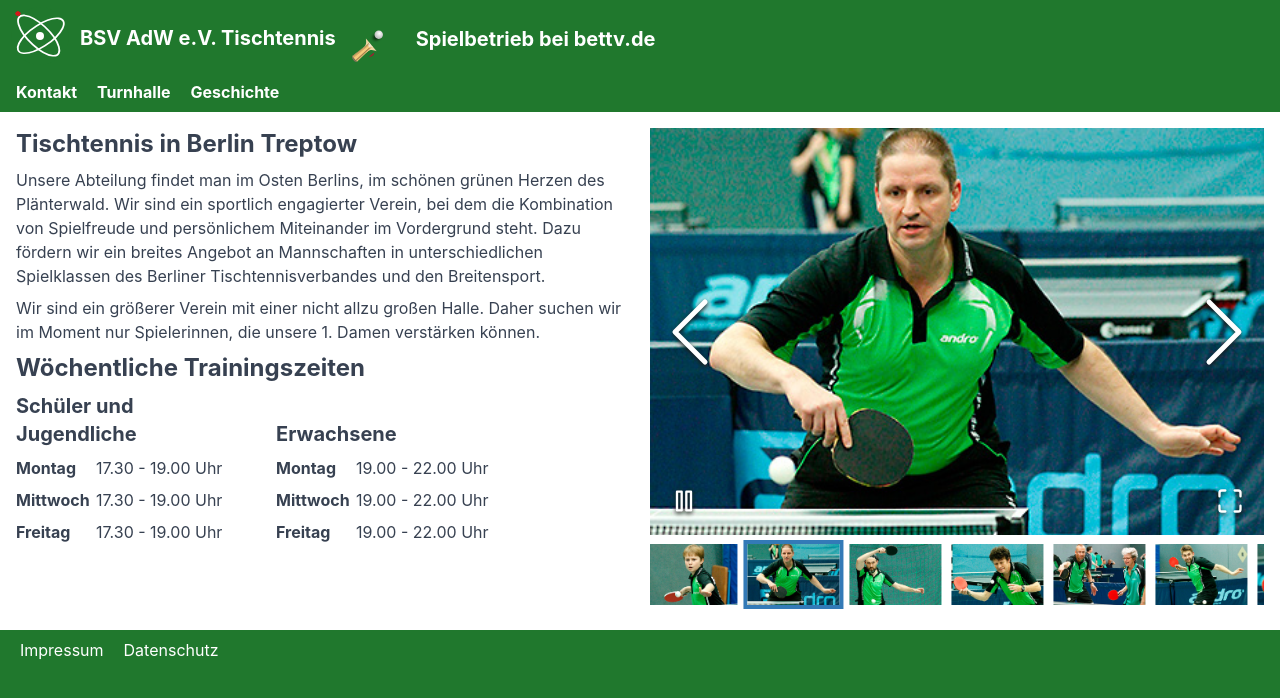
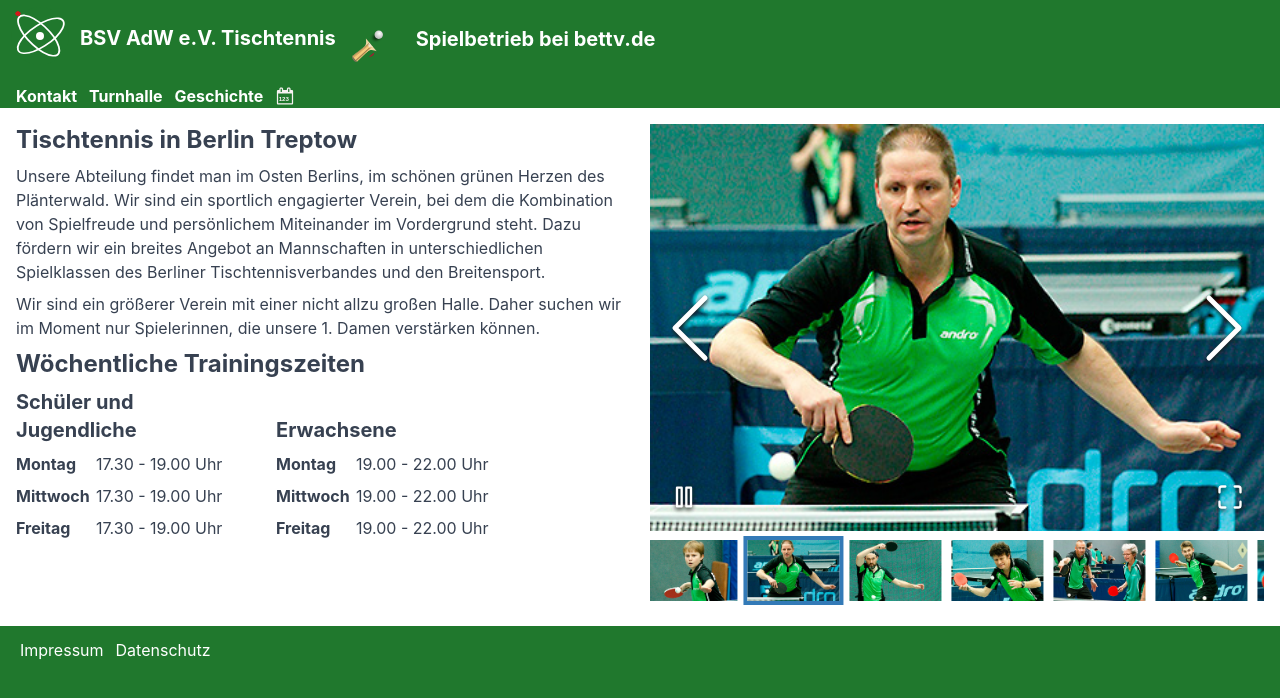
Before and after one commit to sbry/bsvadw.de, a Next.js app in the folder site/: page / in a window 1280 px wide. Shown: the top 698 px of the page. Built offline with nearby package versions, Linux system fonts and the light colour scheme.

Commit message:
added calendar icon to header

```diff
--- a/site/components/activelink.js
+++ b/site/components/activelink.js
@@ -1,6 +1,6 @@
 import {useRouter} from 'next/router'
 
-const ActiveLink = ({children, href}) => {
+const ActiveLink = ({children, href, title, className}) => {
     const router = useRouter()
 
     const handleClick = (e) => {
@@ -9,7 +9,7 @@ const ActiveLink = ({children, href}) => {
     }
 
     return (
-        <a className={router.asPath === href ? 'active' : ''}
+        <a title={title} className={router.asPath === href ? 'active ' : ' ' + className}
            href={href} onClick={handleClick}>
             {children}
         </a>
--- a/site/components/header.js
+++ b/site/components/header.js
@@ -42,10 +42,17 @@ const Header = () => {
                     <ActiveLink
                         key={item.name}
                         href={item.href}
+                        className={""}
                     >
                         {item.name}
                     </ActiveLink>
                 ))}
+                <ActiveLink
+                    key="Hallenkalender"
+                    href="/kalender"
+                    title={"Hallenkalender"}
+                > <img src="/images/icon/calendar.svg" className={"w-5 h-5 mt-0.5"}/>
+                </ActiveLink>
             </nav>
         </header>
     )
--- a/site/styles/app.scss
+++ b/site/styles/app.scss
@@ -60,9 +60,10 @@ a {
 header, footer {
 
   nav {
-    @apply flex;
+    @apply flex pt-3;
+
     a {
-      @apply text-white mr-5 py-2 inline-block;
+      @apply text-white mr-3 inline-block;
     }
   }
 }
```
Also changed, not shown: site/public/images/icon/calendar.svg (added).
